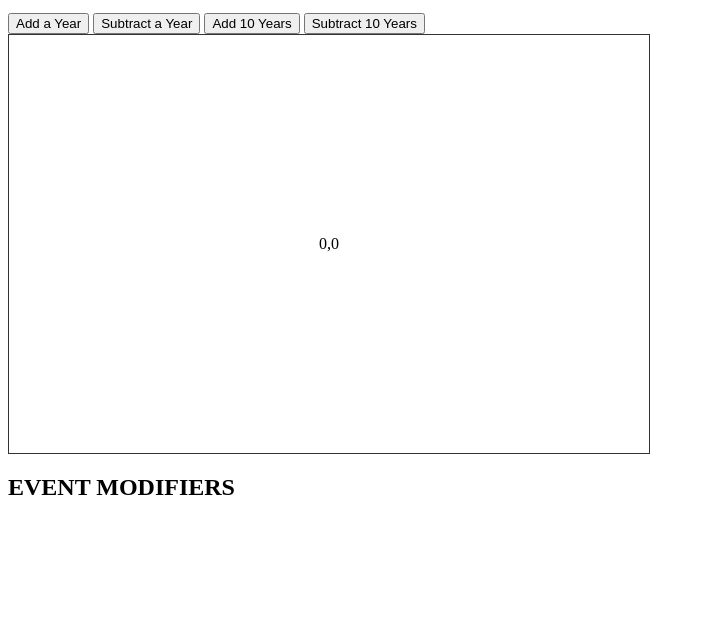
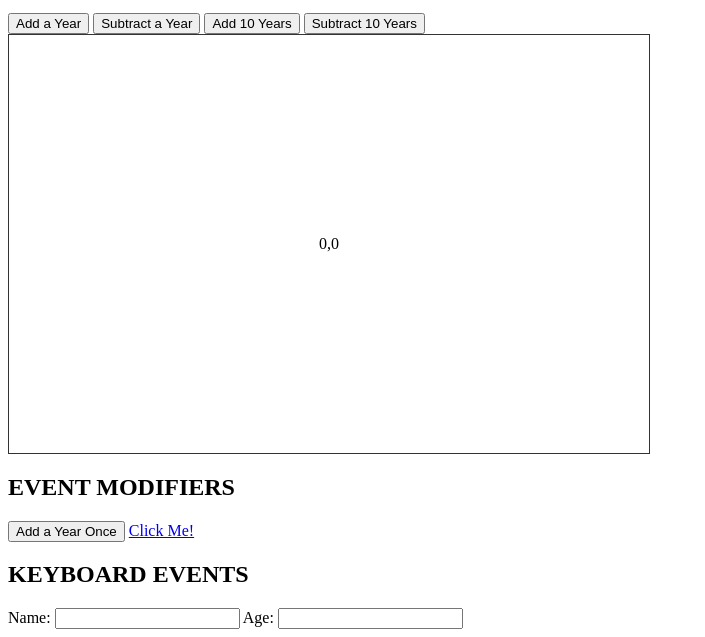
Before and after one commit to MosNes/vue-test, a plain HTML site: page intex.html in a window 1280 px wide. Shown: the part 304-941 px from the top of the page, without its empty margins (0-705 px from the left). Before the commit the page ends 825 px from the top, so only its background shows below. Drawn offline with nearby package versions, Linux system fonts and the light colour scheme.

Commit message:
finished lesson #7

```diff
--- a/app.js
+++ b/app.js
@@ -23,6 +23,15 @@ new Vue({
         updateXY: function(event){
             this.x = event.offsetX;
             this.y = event.offsetY;
+        },
+        click: function(){
+            alert('You clicked it!');
+        },
+        logName: function() {
+            console.log('You entered your name');
+        },
+        logAge: function() {
+            console.log('You entered your age');
         }
     }
-});
+    });
--- a/intex.html
+++ b/intex.html
@@ -28,6 +28,15 @@
         <div id="canvas" @mousemove="updateXY">{{ x }},{{ y }}</div>
 
         <h2>EVENT MODIFIERS</h2>
+        <button v-on:click.once="addAge(1)">Add a Year Once</button>
+        <a v-on:click.prevent="click" href="https://github.com/Mosnes">Click Me!</a>
+
+        <h2>KEYBOARD EVENTS</h2>
+        <label>Name:</label>
+        <input type="text" v-on:keyup.enter="logName" />
+        <label>Age:</label>
+        <!-- chain modifiers to trigger events on key combinations like alt+enter -->
+        <input type="text" v-on:keyup.alt.enter="logAge" />
 
     </div>
 
```
